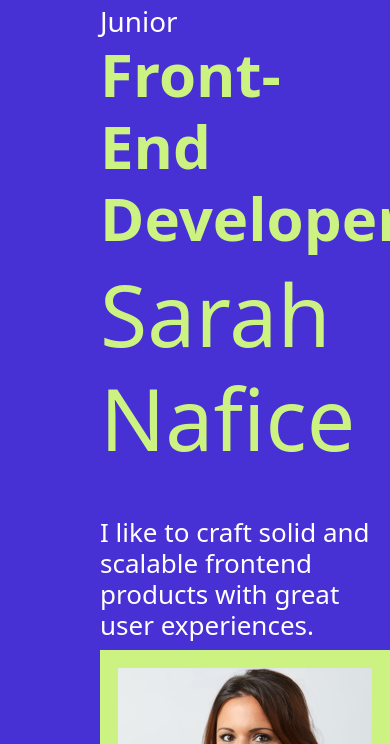
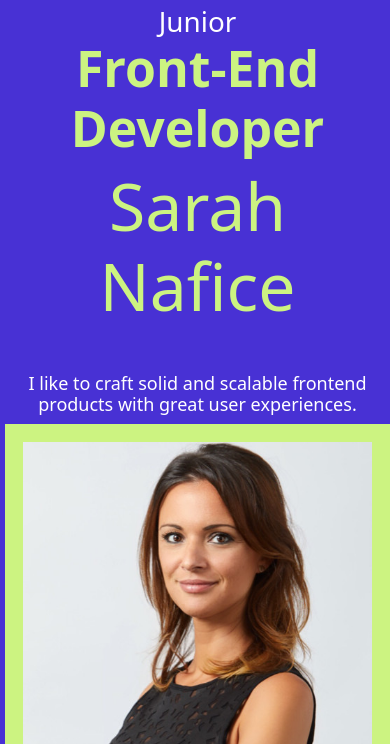
Before and after one commit to SarahShecodes/portolio-updated, a plain HTML site: page index.html in a window 390 px wide. Shown: the part 100-844 px from the top of the page. Drawn offline with nearby package versions, Linux system fonts and the light colour scheme.

Commit message:
made site responsive using media queries

```diff
--- a/style.css
+++ b/style.css
@@ -70,3 +70,20 @@ footer .social-links a:hover {
 .email-link:hover {
   color: #9a90d8;
 }
+
+@media (max-width: 768px) {
+  .hero {
+    padding-left: 5px;
+    text-align: center;
+  }
+  .hero .job {
+    font-size: 50px;
+  }
+  .hero h2 {
+    font-size: 66px;
+  }
+  .hero h3 {
+    font-weight: 300;
+    font-size: 18px;
+  }
+}
```
